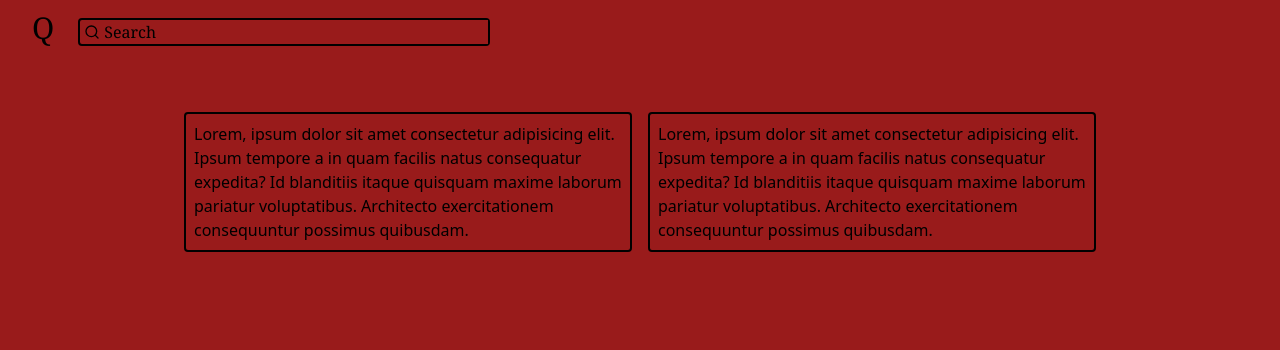
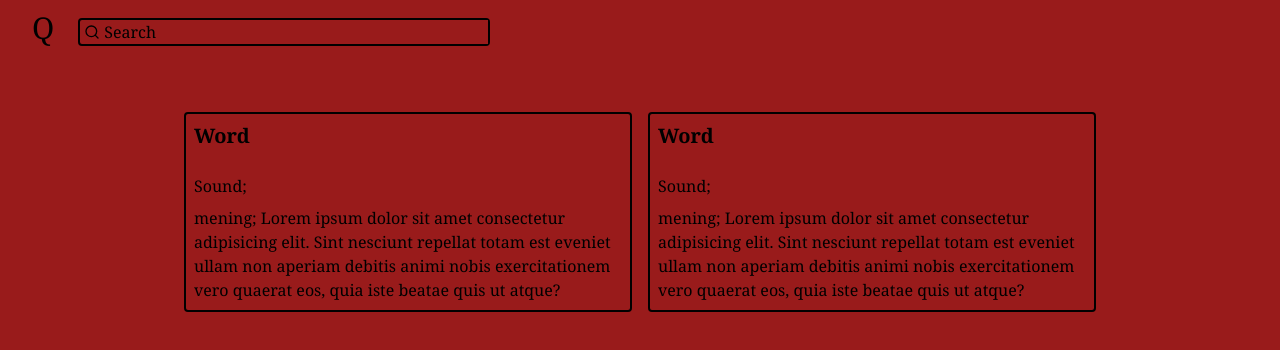
Before and after one commit to TaraSkoglund/ordlista, a React (Vite) app: page / in a window 1280 px wide. Shown: the top 350 px of the page. Built offline with nearby package versions, Linux system fonts and the light colour scheme.

Commit message:
install axios

```diff
--- a/package.json
+++ b/package.json
@@ -10,6 +10,7 @@
     "test": "vitest"
   },
   "dependencies": {
+    "axios": "^1.6.2",
     "lucide-react": "^0.293.0",
     "react": "^18.2.0",
     "react-dom": "^18.2.0"
--- a/src/Components/Result.jsx
+++ b/src/Components/Result.jsx
@@ -1,12 +1,13 @@
 function Result() {
   return (
-    <div className="max-w-md h-max border-2 border-black rounded p-2">
-      <h1>
-        Lorem, ipsum dolor sit amet consectetur adipisicing elit. Ipsum tempore
-        a in quam facilis natus consequatur expedita? Id blanditiis itaque
-        quisquam maxime laborum pariatur voluptatibus. Architecto exercitationem
-        consequuntur possimus quibusdam.
-      </h1>
+    <div className="font-serif  max-w-md h-max border-2 border-black rounded p-2">
+      <h1 className="font-semibold text-xl pb-6">Word</h1>
+      <p className="pb-2">Sound;</p>
+      <p>
+        mening; Lorem ipsum dolor sit amet consectetur adipisicing elit. Sint
+        nesciunt repellat totam est eveniet ullam non aperiam debitis animi
+        nobis exercitationem vero quaerat eos, quia iste beatae quis ut atque?
+      </p>
     </div>
   );
 }
```
Also changed, not shown: 1 other file (tests, documents, lock files or other folders).
